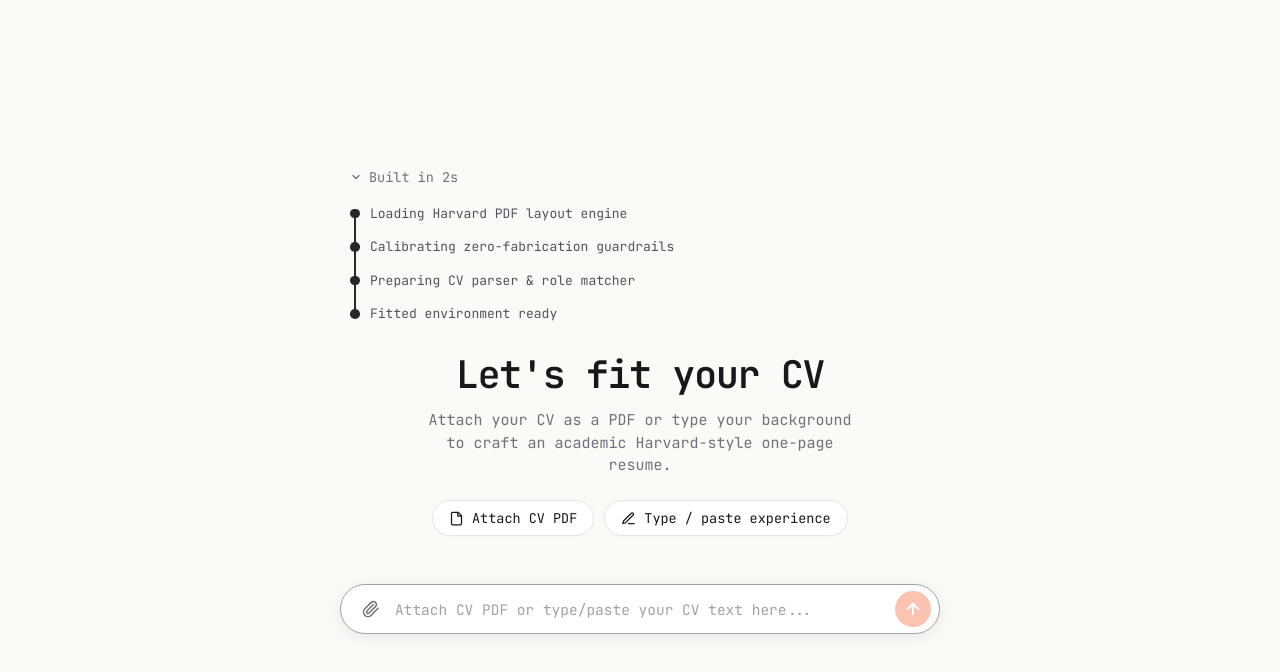
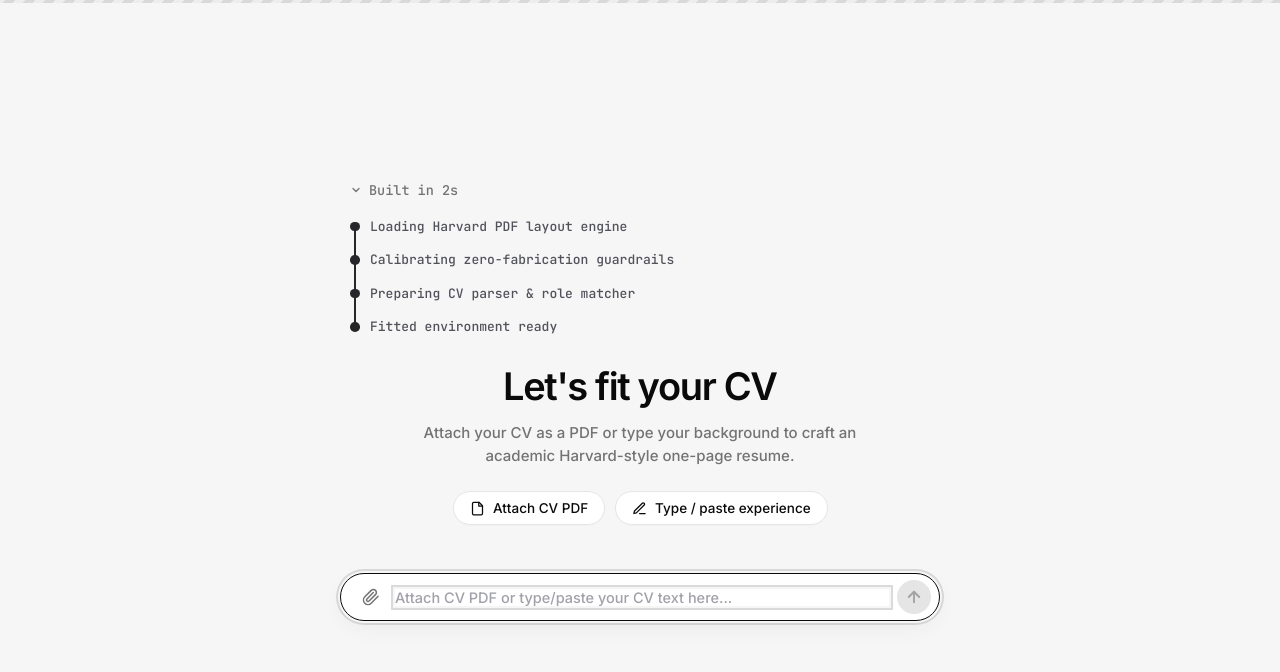
Before and after one commit to vardzz/fitted.com, a Next.js app: page / in a window 1280 px wide. Shown: the top 672 px of the page. Built offline with nearby package versions, Linux system fonts and the light colour scheme.

Commit message:
feat: adopt new minimalist design system, refined typography, and smooth micro-interactions

```diff
--- a/app/globals.css
+++ b/app/globals.css
@@ -1,34 +1,45 @@
 :root {
-  --color-canvas: #fafaf9;
+  /* Adrian Abelarde signature color system */
+  --color-canvas: #f6f6f6;
   --color-surface: #ffffff;
-  --color-fg: #18181b;
-  --color-fg-muted: #71717a;
-  --color-fg-subtle: #8a8a92;
-  --color-border: #e4e4e7;
-  --color-accent: #3071c4;
+  --color-fg: #0a0a0a;
+  --color-fg-muted: #737373;
+  --color-fg-subtle: #a3a3a3;
+  --color-border: #e5e5e5;
+  --color-border-hover: #0a0a0a;
+  --color-accent: #0a0a0a;
   --color-accent-orange: #f95721;
   --color-accent-orange-hover: #ea4b16;
   --color-live: #22a06b;
   --color-warn: #b45309;
-  --color-error: #dc2626;
+  --color-error: #e40014;
 
-  --font-sans: var(--font-jetbrains), "JetBrains Mono", monospace;
-  --font-mono: var(--font-jetbrains), "JetBrains Mono", monospace;
+  --font-sans: var(--font-inter), "Inter", -apple-system, BlinkMacSystemFont, "Segoe UI", Roboto, sans-serif;
+  --font-mono: var(--font-jetbrains), "JetBrains Mono", ui-monospace, SFMono-Regular, monospace;
 
-  --ease-out: cubic-bezier(0, 0, 0.2, 1);
-  --ease-spring: cubic-bezier(0.34, 1.56, 0.64, 1);
-  --t-fast: 150ms;
+  /* Adrian Abelarde signature easings */
+  --ease-out: cubic-bezier(0.23, 1, 0.32, 1);
+  --ease-in-out: cubic-bezier(0.77, 0, 0.175, 1);
+  --ease-drawer: cubic-bezier(0.32, 0.72, 0, 1);
+  --ease-spring: cubic-bezier(0.16, 1, 0.3, 1);
+
+  --t-fast: 180ms;
   --t-base: 280ms;
-  --t-slow: 420ms;
+  --t-slow: 450ms;
 
   --radius-sm: 6px;
   --radius-md: 10px;
   --radius-lg: 14px;
   --radius-full: 9999px;
 
-  --shadow-card: 0 1px 2px rgba(0, 0, 0, 0.03), 0 4px 16px rgba(0, 0, 0, 0.03);
-  --shadow-pill: 0 2px 10px rgba(0, 0, 0, 0.05), 0 1px 3px rgba(0, 0, 0, 0.02);
-  --shadow-sheet: 0 1px 3px rgba(0, 0, 0, 0.04), 0 12px 32px rgba(0, 0, 0, 0.06);
+  --shadow-card: 0 1px 2px rgba(0, 0, 0, 0.03), 0 4px 16px -4px rgba(0, 0, 0, 0.04);
+  --shadow-pill: 0 1px 3px rgba(0, 0, 0, 0.03), 0 6px 20px -4px rgba(0, 0, 0, 0.05);
+  --shadow-sheet: 0 1px 3px rgba(0, 0, 0, 0.04), 0 16px 40px -12px rgba(0, 0, 0, 0.08);
+}
+
+::selection {
+  background: #0a0a0a;
+  color: #ffffff;
 }
 
 * {
@@ -37,10 +48,23 @@
   padding: 0;
 }
 
+/* Adrian Abelarde Top Diagonal Stripes Ribbon */
+.stripes-band {
+  position: fixed;
+  top: 0;
+  left: 0;
+  right: 0;
+  height: 3px;
+  z-index: 100;
+  background-image: repeating-linear-gradient(-45deg, #d9d9d9 0 7px, #ededed 7px 14px);
+  pointer-events: none;
+}
+
 body {
   background-color: var(--color-canvas);
   color: var(--color-fg);
   font-family: var(--font-sans);
+  font-weight: 500;
   min-height: 100vh;
   -webkit-font-smoothing: antialiased;
   -moz-osx-font-smoothing: grayscale;
@@ -49,14 +73,31 @@ body {
 
 button {
   font-family: inherit;
+  font-weight: 500;
   cursor: pointer;
   border: none;
   outline: none;
   transition: all var(--t-fast) var(--ease-out);
 }
 
+button:active:not(:disabled),
+.claude-chip:active,
+.prompt-submit-btn:active:not(:disabled),
+.btn-primary:active:not(:disabled),
+.btn-secondary:active:not(:disabled) {
+  transform: scale(0.97);
+}
+
+button:focus-visible,
+input:focus-visible,
+textarea:focus-visible {
+  outline: none;
+  box-shadow: 0 0 0 2px var(--color-canvas), 0 0 0 4px rgba(10, 10, 10, 0.15);
+}
+
 input, textarea {
   font-family: inherit;
+  font-weight: 450;
   color: var(--color-fg);
 }
 
@@ -527,16 +568,17 @@ input, textarea {
   font-family: var(--font-sans);
   font-size: 38px;
   font-weight: 600;
-  letter-spacing: -0.03em;
+  letter-spacing: -0.035em;
   color: var(--color-fg);
-  line-height: 1.18;
+  line-height: 1.15;
 }
 
 .claude-hero-subtitle {
   font-size: 15px;
+  font-weight: 450;
   color: var(--color-fg-muted);
-  max-width: 440px;
-  line-height: 1.5;
+  max-width: 460px;
+  line-height: 1.55;
   margin-bottom: 24px;
 }
 
@@ -554,6 +596,7 @@ input, textarea {
   border-radius: var(--radius-full);
   padding: 8px 16px;
   font-size: 13.5px;
+  font-weight: 500;
   color: var(--color-fg);
   cursor: pointer;
   box-shadow: 0 1px 2px rgba(0, 0, 0, 0.02);
@@ -564,9 +607,9 @@ input, textarea {
 }
 
 .claude-chip:hover {
-  border-color: #a1a1aa;
+  border-color: #0a0a0a;
   transform: translateY(-1px);
-  box-shadow: 0 2px 6px rgba(0, 0, 0, 0.04);
+  box-shadow: 0 4px 12px -2px rgba(0, 0, 0, 0.06);
 }
 
 /* Fixed Bottom Chatbox Anchor (Non-scrollable, Fixed to Bottom) */
@@ -633,17 +676,19 @@ input, textarea {
   padding: 16px 18px;
   box-shadow: var(--shadow-card);
   max-width: 540px;
+  font-size: 14.5px;
+  line-height: 1.55;
 }
 
 .chat-bubble.user {
-  background: #ffffff;
-  color: var(--color-fg);
-  border: 1px solid var(--color-border);
+  background: #0a0a0a;
+  color: #ffffff;
+  border: 1px solid #0a0a0a;
   border-radius: 16px;
   border-top-right-radius: 4px;
   padding: 12px 18px;
   max-width: 480px;
-  box-shadow: var(--shadow-card);
+  box-shadow: 0 2px 10px rgba(0, 0, 0, 0.08);
 }
 
 .chat-file-pill {
@@ -753,14 +798,14 @@ input, textarea {
 }
 
 .prompt-bar:focus-within {
-  border-color: #a1a1aa;
-  box-shadow: 0 3px 14px rgba(0, 0, 0, 0.08);
+  border-color: #0a0a0a;
+  box-shadow: 0 0 0 2px var(--color-canvas), 0 0 0 4px rgba(10, 10, 10, 0.12), 0 8px 24px -4px rgba(0, 0, 0, 0.06);
 }
 
 .prompt-bar.drag-over {
-  border-color: var(--color-accent);
-  background: rgba(48, 113, 196, 0.05);
-  box-shadow: 0 0 0 3px rgba(48, 113, 196, 0.15);
+  border-color: #0a0a0a;
+  background: #fafafa;
+  box-shadow: 0 0 0 3px rgba(10, 10, 10, 0.1);
 }
 
 .prompt-attach-btn {
@@ -831,10 +876,10 @@ input, textarea {
 }
 
 .prompt-submit-btn {
-  width: 36px;
-  height: 36px;
+  width: 34px;
+  height: 34px;
   border-radius: 50%;
-  background: var(--color-accent-orange);
+  background: #0a0a0a;
   color: #ffffff;
   display: flex;
   align-items: center;
@@ -844,7 +889,7 @@ input, textarea {
 }
 
 .prompt-submit-btn:hover:not(:disabled) {
-  background: var(--color-accent-orange-hover);
+  background: #262626;
   transform: scale(1.05);
 }
 
@@ -853,7 +898,9 @@ input, textarea {
 }
 
 .prompt-submit-btn:disabled {
-  opacity: 0.35;
+  background: #e5e5e5;
+  color: #a3a3a3;
+  opacity: 1;
   cursor: not-allowed;
 }
 
--- a/app/layout.tsx
+++ b/app/layout.tsx
@@ -1,6 +1,12 @@
 import type { Metadata } from "next";
-import { JetBrains_Mono } from "next/font/google";
+import { Inter, JetBrains_Mono } from "next/font/google";
 import "./globals.css";
+
+const inter = Inter({
+  subsets: ["latin"],
+  variable: "--font-inter",
+  display: "swap",
+});
 
 const jetbrainsMono = JetBrains_Mono({
   subsets: ["latin"],
@@ -19,8 +25,12 @@ export default function RootLayout({
   children: React.ReactNode;
 }) {
   return (
-    <html lang="en" className={jetbrainsMono.variable}>
-      <body className={jetbrainsMono.className}>{children}</body>
+    <html lang="en" className={`${inter.variable} ${jetbrainsMono.variable}`}>
+      <body className={`${inter.className} font-medium antialiased`}>
+        {/* Adrian Abelarde signature diagonal stripes accent ribbon */}
+        <div className="stripes-band" />
+        {children}
+      </body>
     </html>
   );
 }
```
